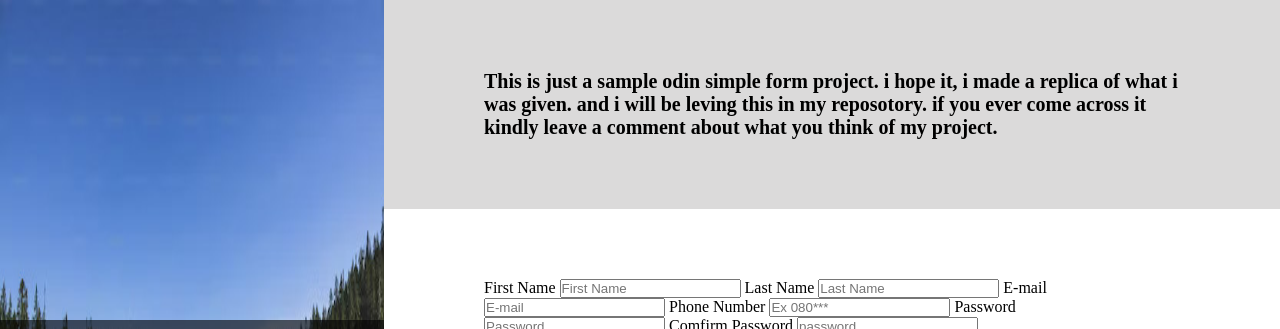
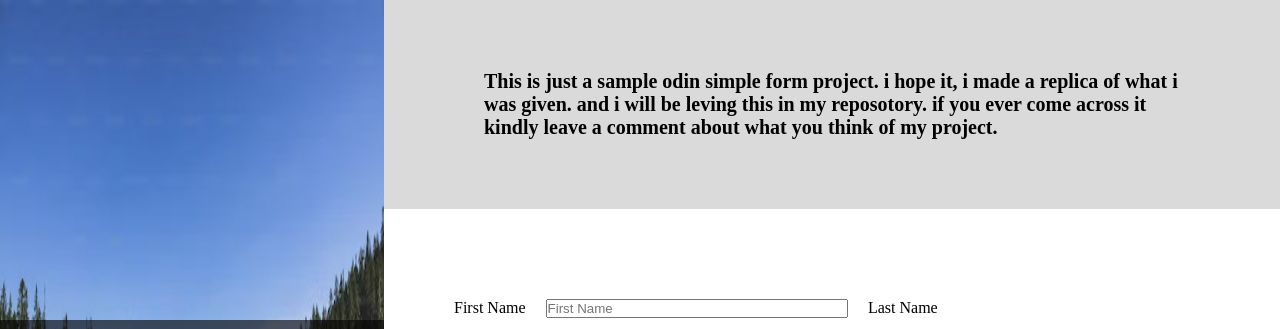
Before and after one commit to Martosky/signup-form, a plain HTML site: page index.html in a window 1280 px wide. Shown: the top 329 px of the page. Drawn offline with Linux system fonts and the light colour scheme.

Commit message:
tried to fix a bug to complete the project

```diff
--- a/style.css
+++ b/style.css
@@ -61,7 +61,7 @@
    }
 
    .section2{
-    padding: 70px 100px 70px 100px;
+    padding: 70px 70px 70px 70px;
    }
    .section3{
     background-color: rgb(233, 223, 223);
@@ -80,3 +80,15 @@
    .section3 > p {
     padding-top: 20px;
    }
+   form{
+    display: flex;
+    flex-flow: row wrap;
+    gap: 20px;
+    padding-top: 20px;
+    padding-bottom: 20px;
+   }
+   input{
+    display: flex;
+    flex-flow: column wrap;
+    width: 40%;
+   }
```
